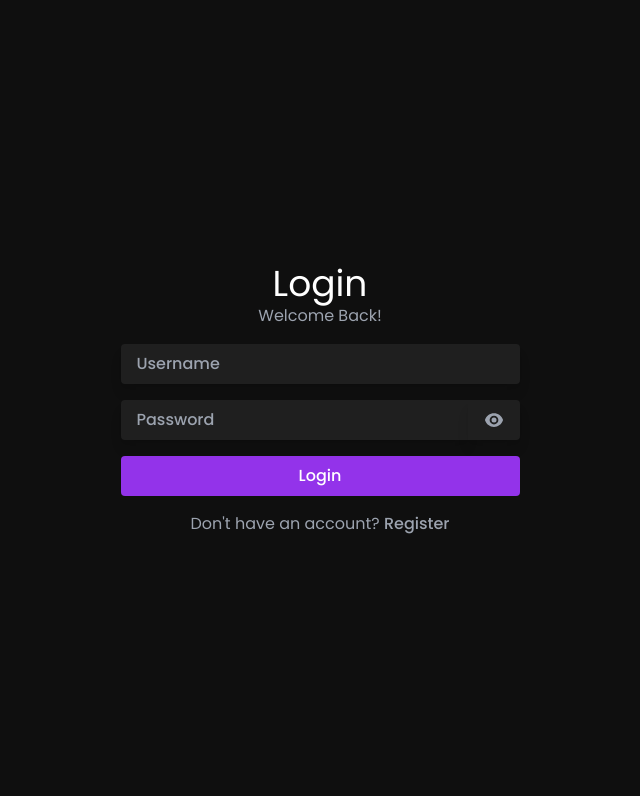
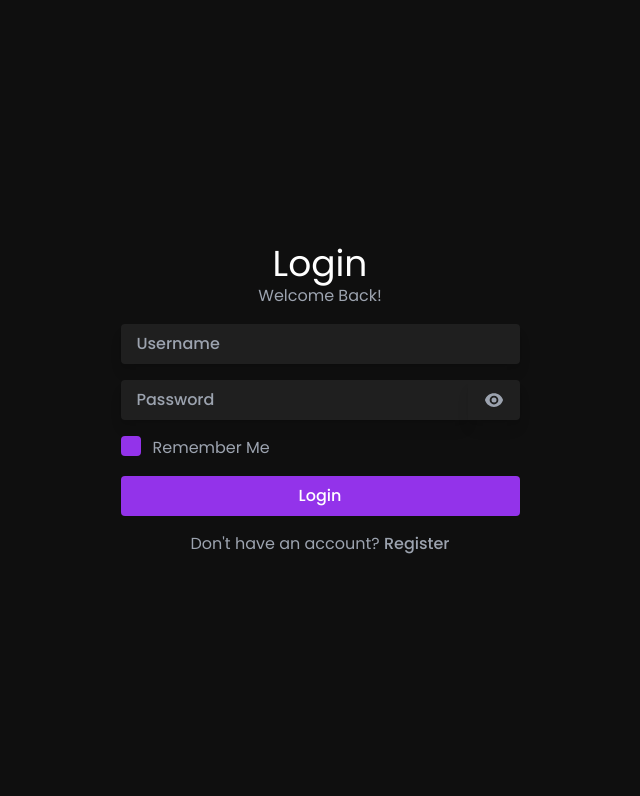
Before and after one commit to ophx/ophxbb, a PHP site: page /login in a window 1280 px wide. Shown: the top 796 px of the page, without its empty margins (320-960 px from the left). Run offline with PHP 8.4, Linux system fonts and the light colour scheme; some libraries are stand-ins or nearby versions.

Commit message:
login logout

```diff
--- a/login.php
+++ b/login.php
@@ -2,6 +2,60 @@
     $config = include_once("./server/s.config.php");
 
     require_once("./server/s.db.php");
+
+    session_start();
+
+    if (isset($_SESSION["loggedin"]) && $_SESSION["loggedin"] === true) {
+        header("location: /dashboard/");
+        exit;
+    }
+
+    $err = $username_err = $password_err = "";
+    if (isset($_POST["login"])) {
+        $username = mysqli_escape_string($mysqli, $_POST["username"]);
+        $password = mysqli_escape_string($mysqli, $_POST["password"]);
+
+        if ($stmt = $mysqli->prepare("SELECT * FROM users WHERE username = ?")) {
+            $stmt->bind_param("s", $param_username);
+            $param_username = $username;
+            if ($stmt->execute()) {
+                $stmt->store_result();
+                if ($stmt->num_rows == 1) {
+                    $stmt->bind_result($id, $username, $hashed_password, $avatar, $role);
+                    if ($stmt->fetch()) {
+                        if (password_verify($password, $hashed_password)) {
+                            session_start();
+                            $_SESSION["loggedin"] = true;
+                            $_SESSION["id"] = $id;
+                            $_SESSION["username"] = $username;
+                            $_SESSION["hashed_password"] = $hashed_password;
+                            $_SESSION["avatar"] = $avatar;
+                            $_SESSION["role"] = $role;
+
+                            if (!empty($_POST["remember_me"])) {
+                                $rememberMe = $_POST["remember_me"];
+                                setcookie("username", $username, time() + 3600 * 34 * 7);
+                                setcookie("password", $password, time() + 3600 * 34 * 7);
+                            } else {
+                                setcookie("username", $username, 1);
+                                setcookie("password", $password, 1);
+                            }
+
+                            header("location: /dashboard/");
+                        } else {
+                            $password_err = "Invalid username or password!";
+                        }
+                    }
+                } else {
+                    $username_err = "Invalid username or password!";
+                }
+            } else {
+                $err = "Could not execute!";
+            }
+            $stmt->close();
+        }
+        $mysqli->close();
+    }
 ?>
 <!DOCTYPE html>
 <html lang="en" class="scroll-smooth">
@@ -27,9 +81,9 @@
                 <p class="text-white text-4xl">Login</p>
                 <p class="text-gray-400 mb-4">Welcome Back!</p>
                 <form action="login" method="post" class="space-y-4">
-                    <input type="text" name="username" id="username" placeholder="Username" class="transition-all duriation-150 px-4 py-2 rounded text-white placeholder-gray-400 font-medium w-full flex outline-none border-none shadow-lg bg-[#1f1f1f]">
+                    <input value="<?php if (isset($_COOKIE["username"])) { echo $_COOKIE["username"]; } ?>" type="text" name="username" id="username" placeholder="Username" class="transition-all duriation-150 px-4 py-2 rounded text-white placeholder-gray-400 font-medium w-full flex outline-none border-none shadow-lg bg-[#1f1f1f]">
                     <div class="flex">
-                        <input type="password" name="password" id="password" placeholder="Password" class="transition-all duriation-150 px-4 py-2 rounded-l text-white placeholder-gray-400 font-medium w-full flex outline-none border-none shadow-lg bg-[#1f1f1f]">
+                        <input value="<?php if (isset($_COOKIE["password"])) { echo $_COOKIE["password"]; } ?>" type="password" name="password" id="password" placeholder="Password" class="transition-all duriation-150 px-4 py-2 rounded-l text-white placeholder-gray-400 font-medium w-full flex outline-none border-none shadow-lg bg-[#1f1f1f]">
                         <div onclick="showHidePassword()" id="showhide" class="select-none text-sm cursor-pointer transition-all duriation-150 px-4 py-2 rounded-r text-gray-400 hover:text-white placeholder-gray-400 font-medium flex items-center outline-none border-none shadow-lg bg-[#1f1f1f]">
                             <svg xmlns="http://www.w3.org/2000/svg" viewBox="0 0 24 24" fill="currentColor" class="w-5 h-5">
                                 <path d="M12 15a3 3 0 100-6 3 3 0 000 6z" />
@@ -38,11 +92,24 @@
                         </div>
                     </div>
                     <div class="g-recaptcha" data-theme="dark" data-sitekey="<?php echo htmlspecialchars($config->recaptcha_sitekey); ?>" data-action="LOGIN"></div>
-                    <button type="submit" class="transition-all duriation-150 px-4 py-2 rounded text-white font-medium text-center w-full flex items-center justify-center bg-purple-600 hover:bg-purple-700">
+                    <div class="flex items-start select-none">
+                        <div class="flex items-center h-5">
+                            <input checked id="remember_me" aria-describedby="remember_me" name="remember_me" type="checkbox" class="transition-all duriation-150 peer relative appearance-none shrink-0 w-5 h-5 border-transparent checked:border-2 checked:border-purple-600 checked:bg-purple-600 bg-[#1f1f1f] outline-none rounded ring-none checked:border-0">
+                        </div>
+                        <div class="ml-3">
+                            <label for="remember_me" class="text-gray-400">Remember Me</label>
+                        </div>
+                    </div>
+                    <button type="submit" name="login" class="transition-all duriation-150 px-4 py-2 rounded text-white font-medium text-center w-full flex items-center justify-center bg-purple-600 hover:bg-purple-700">
                         Login
                     </button>
                     <p class="text-gray-400">Don't have an account? <a href="/register" class="transition-all duriation-150 hover:text-white font-medium">Register</a></p>
                 </form>
+                <p class="text-red-600">
+                    <?php echo htmlspecialchars($err); ?>
+                    <?php echo htmlspecialchars($username_err); ?>
+                    <?php echo htmlspecialchars($password_err); ?>
+                </p>
             </div>
         </main>
 
--- /dev/null
+++ b/logout.php
@@ -0,0 +1,6 @@
+<?php
+    session_start();
+    $_SESSION = array();
+    session_destroy();
+    header("location: /");
+    exit;
```
Also changed, not shown: register.php (+7 -0 lines), README.md.
